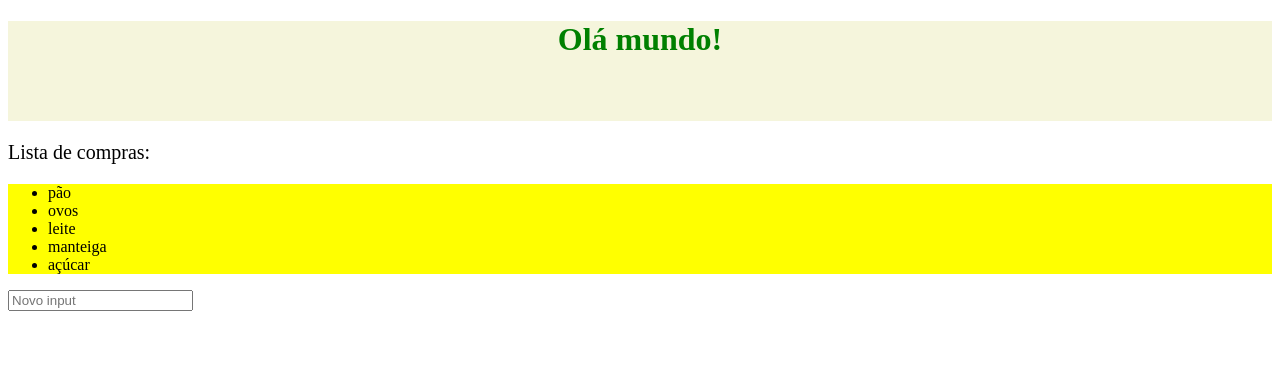
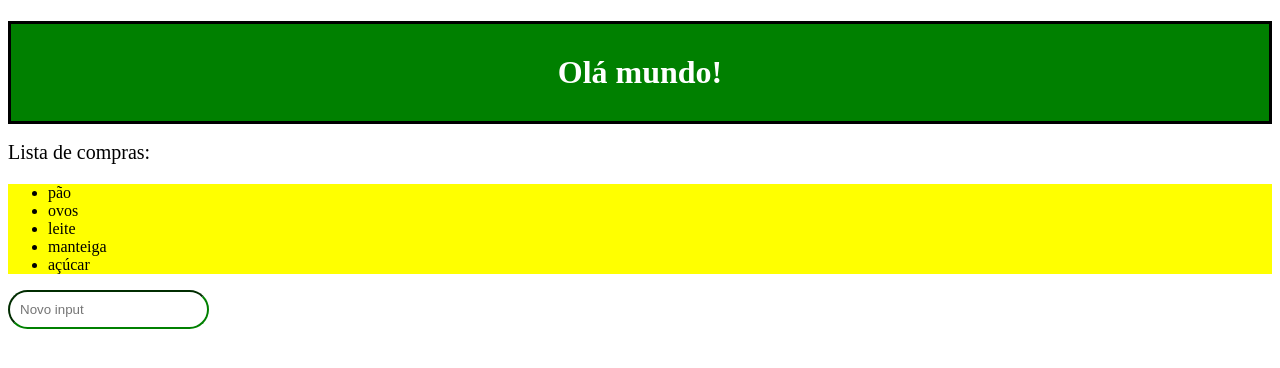
Before and after one commit to Mp10-jok/aula.css, a plain HTML site: page 01.html in a window 1280 px wide. Drawn offline with Linux system fonts and the light colour scheme.

Commit message:
Update style.css

```diff
--- a/style.css
+++ b/style.css
@@ -1,6 +1,8 @@
 h1{
-    color: green;
+    color: white;
     text-align: center;
+    padding: 30px;
+    border: solid black;
 }
 p{
     font-size: 20px;
@@ -9,6 +11,11 @@ ul{
     background-color: yellow;
 }
 header {
-    background-color: beige;
+    background-color: green;
     height: 100px;
 }
+input {
+    padding: 10px;
+    border-radius: 50px;
+    border-color: green;
+}
```
